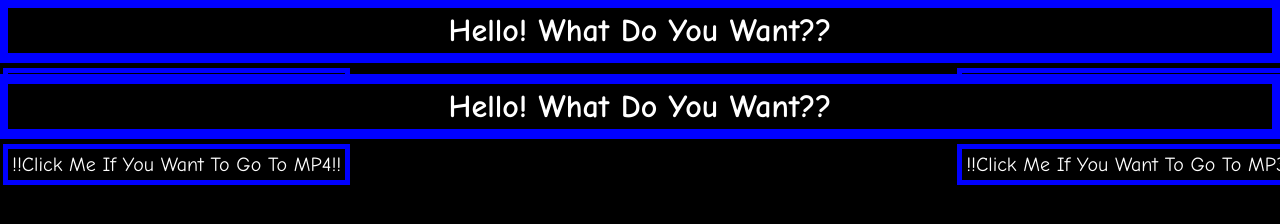
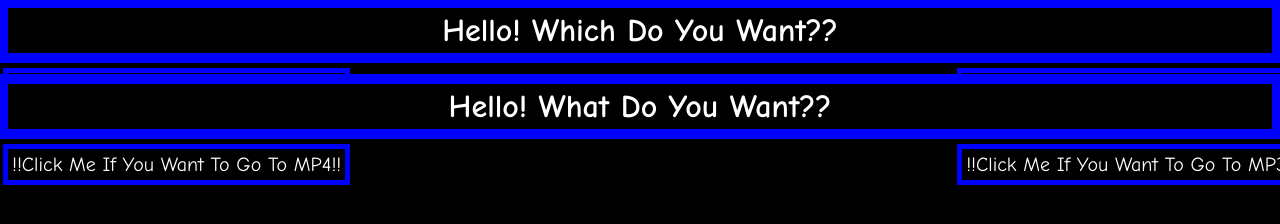
Before and after one commit to WizardRulez/wizardrulez.github.io, a plain HTML site: page Index.html in a window 1280 px wide. Drawn offline with Linux system fonts and the light colour scheme.

Commit message:
Update Index.html

```diff
--- a/Index.html
+++ b/Index.html
@@ -2,7 +2,7 @@
 <html>
   <title>Player</title>
   <head>
-      <h1 style = "position:relative; left:0px; top:0px;" >Hello! What Do You Want??</h1>
+      <h1 style = "position:relative; left:0px; top:0px;" >Hello! Which Do You Want??</h1>
   </head>
   <body>
 
```
